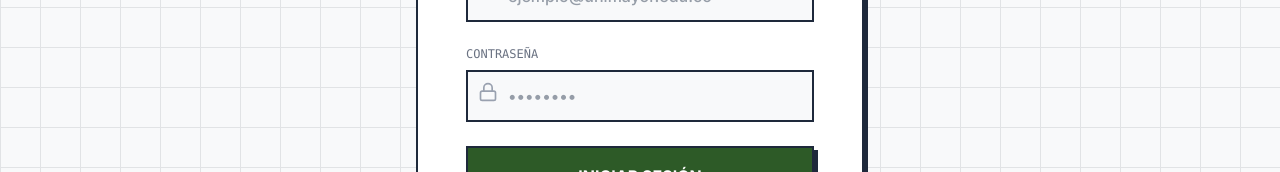
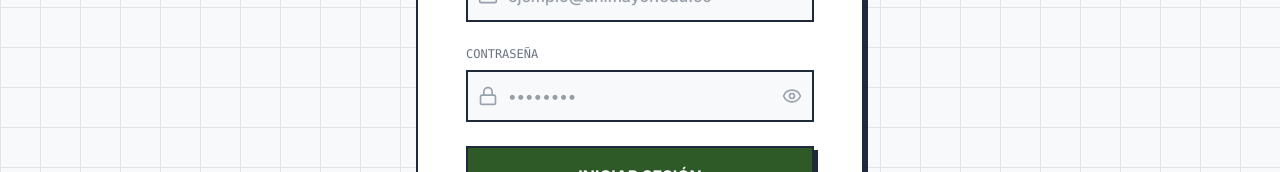
Before and after one commit to igrisdev/pixel, a Next.js app: page /login in a window 1280 px wide. Shown: the part 393-565 px from the top of the page. Built offline with nearby package versions, Linux system fonts and the light colour scheme; no server answers.

Commit message:
feat: add password visibility toggle to login form

```diff
--- a/src/app/login/page.tsx
+++ b/src/app/login/page.tsx
@@ -3,7 +3,7 @@
 import React, { useState } from "react";
 import { useRouter } from "next/navigation";
 import Link from "next/link";
-import { Lock, Mail, AlertCircle, Loader2, ArrowLeft } from "lucide-react";
+import { Lock, Mail, AlertCircle, Loader2, ArrowLeft, Eye, EyeOff } from "lucide-react";
 import { useAuthStore } from "@/store/useAuthStore";
 
 export default function LoginPage() {
@@ -11,6 +11,7 @@ export default function LoginPage() {
   const { login } = useAuthStore();
   const [email, setEmail] = useState("");
   const [password, setPassword] = useState("");
+  const [showPassword, setShowPassword] = useState(false);
   const [error, setError] = useState("");
   const [isLoading, setIsLoading] = useState(false);
 
@@ -79,7 +80,7 @@ export default function LoginPage() {
               CORREO INSTITUCIONAL
             </label>
             <div className="relative">
-              <Mail className="absolute left-3 top-3 w-5 h-5 text-gray-400" />
+              <Mail className="absolute left-3 top-1/2 -translate-y-1/2 w-5 h-5 text-gray-400" />
               <input
                 type="email"
                 value={email}
@@ -97,16 +98,33 @@ export default function LoginPage() {
               CONTRASEÑA
             </label>
             <div className="relative">
-              <Lock className="absolute left-3 top-3 w-5 h-5 text-gray-400" />
+              <Lock className="absolute left-3 top-1/2 -translate-y-1/2 w-5 h-5 text-gray-400" />
               <input
-                type="password"
+                type={showPassword ? "text" : "password"}
                 value={password}
                 onChange={(e) => setPassword(e.target.value)}
                 required
                 disabled={isLoading}
-                className="w-full pl-10 pr-4 py-3 bg-[#F8F9FA] border-2 border-[#1E293B] outline-none focus:border-[#F37021] text-[#334155] font-medium transition disabled:opacity-50"
+                className="w-full pl-10 pr-12 py-3 bg-[#F8F9FA] border-2 border-[#1E293B] outline-none focus:border-[#F37021] text-[#334155] font-medium transition disabled:opacity-50"
                 placeholder="••••••••"
               />
+              <button
+                type="button"
+                onClick={() => setShowPassword((v) => !v)}
+                disabled={isLoading}
+                // tabIndex -1: al tabular se pasa del campo al botón de entrar,
+                // sin detenerse en este control auxiliar.
+                tabIndex={-1}
+                aria-label={showPassword ? "Ocultar contraseña" : "Mostrar contraseña"}
+                title={showPassword ? "Ocultar contraseña" : "Mostrar contraseña"}
+                className="absolute right-3 top-1/2 -translate-y-1/2 text-gray-400 hover:text-[#F37021] transition cursor-pointer disabled:opacity-50 disabled:cursor-not-allowed"
+              >
+                {showPassword ? (
+                  <EyeOff className="w-5 h-5" />
+                ) : (
+                  <Eye className="w-5 h-5" />
+                )}
+              </button>
             </div>
           </div>
 
```
